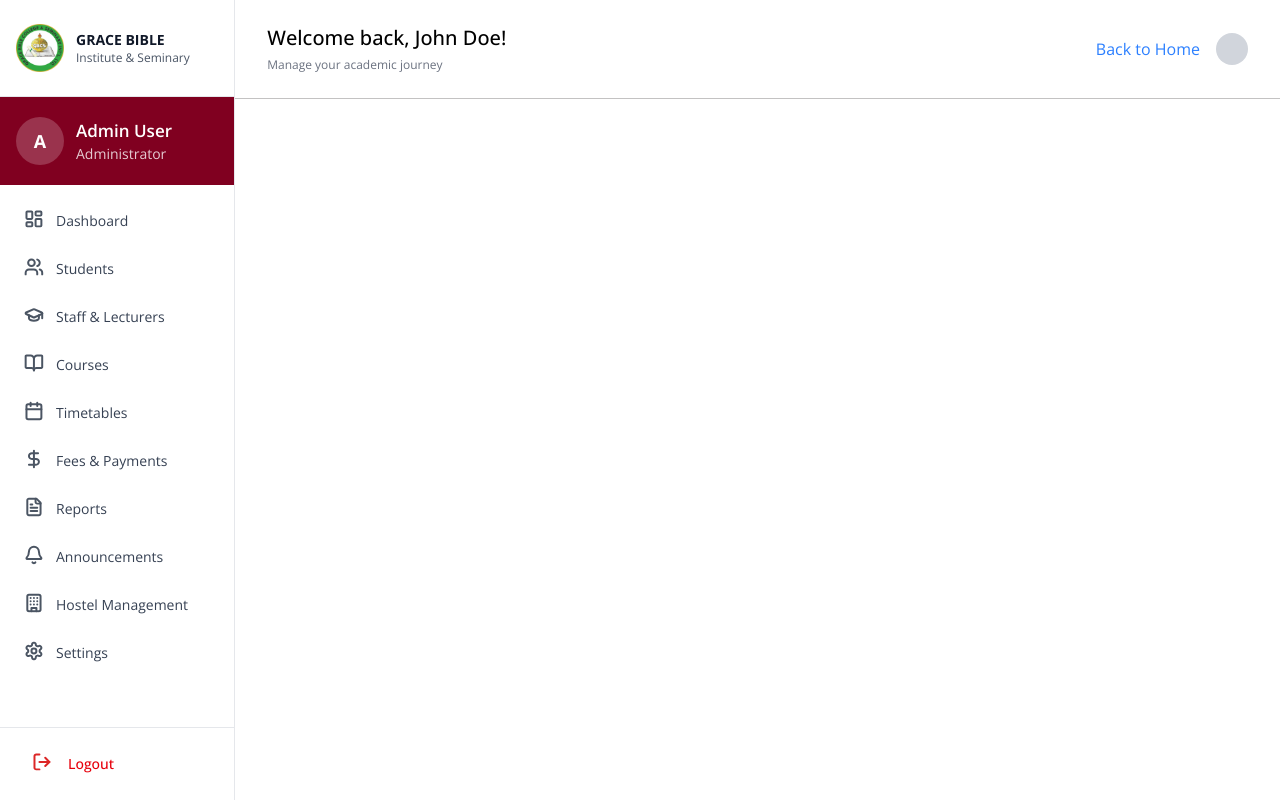
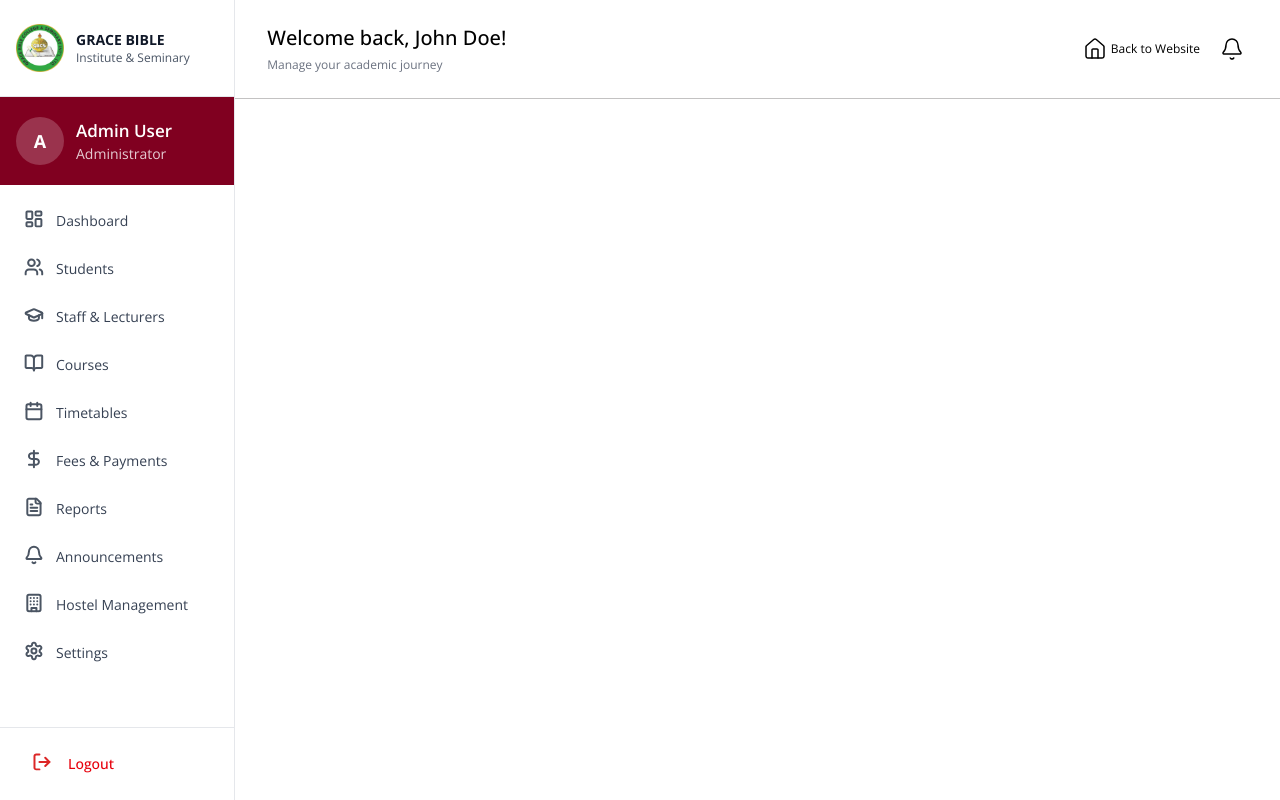
Before and after one commit to Victorwilly/gbcs, a React (Vite) app: page /dashboard in a window 1280 px wide. Built offline with nearby package versions, Linux system fonts and the light colour scheme.

Commit message:
dashboard header ui admin updated

```diff
--- a/src/components/Header/DashboardHeader.tsx
+++ b/src/components/Header/DashboardHeader.tsx
@@ -5,14 +5,65 @@ const DashboardHeader = () => {
     <header className="flex justify-between border-b-[0.5px] border-[#C3C2C2] w-full items-center py-6 px-[14px] md:px-[32px] bg-white">
       <div className="flex flex-col">
         <h1 className="text-xl font-medium">Welcome back, John Doe!</h1>
-        <p className="text-[#6B7280] pt-1 text-[12px]">Manage your academic journey</p>
+        <p className="text-[#6B7280] pt-1 text-[12px]">
+          Manage your academic journey
+        </p>
       </div>
 
       <div className="flex items-center">
-        <Link to="/home" className="text-blue-500 hover:underline">
-          Back to Home
+        <Link to="/" className="text-[12px] flex items-center gap-1 hover:underline">
+          <span aria-hidden>
+            <svg
+              width="24"
+              height="24"
+              viewBox="0 0 24 24"
+              fill="none"
+              xmlns="http://www.w3.org/2000/svg"
+            >
+              <path
+                d="M15 21V13C15 12.7348 14.8946 12.4804 14.7071 12.2929C14.5196 12.1054 14.2652 12 14 12H10C9.73478 12 9.48043 12.1054 9.29289 12.2929C9.10536 12.4804 9 12.7348 9 13V21"
+                stroke="black"
+                stroke-width="1.5"
+                stroke-linecap="round"
+                stroke-linejoin="round"
+              />
+              <path
+                d="M3 10.0002C2.99993 9.70928 3.06333 9.42183 3.18579 9.15793C3.30824 8.89402 3.4868 8.66001 3.709 8.47221L10.709 2.47321C11.07 2.16812 11.5274 2.00073 12 2.00073C12.4726 2.00073 12.93 2.16812 13.291 2.47321L20.291 8.47221C20.5132 8.66001 20.6918 8.89402 20.8142 9.15793C20.9367 9.42183 21.0001 9.70928 21 10.0002V19.0002C21 19.5306 20.7893 20.0394 20.4142 20.4144C20.0391 20.7895 19.5304 21.0002 19 21.0002H5C4.46957 21.0002 3.96086 20.7895 3.58579 20.4144C3.21071 20.0394 3 19.5306 3 19.0002V10.0002Z"
+                stroke="black"
+                stroke-width="1.5"
+                stroke-linecap="round"
+                stroke-linejoin="round"
+              />
+            </svg>
+          </span>
+          Back to Website
         </Link>
-        <div className="ml-4 w-8 h-8 bg-gray-300 rounded-full"></div>
+
+
+        <div className="ml-4 flex items-center justify-center w-8 h-8">
+          <svg
+            width="24"
+            height="24"
+            viewBox="0 0 24 24"
+            fill="none"
+            xmlns="http://www.w3.org/2000/svg"
+          >
+            <path
+              d="M10.2676 21C10.4431 21.304 10.6956 21.5565 10.9996 21.732C11.3037 21.9075 11.6485 21.9999 11.9996 21.9999C12.3506 21.9999 12.6955 21.9075 12.9995 21.732C13.3036 21.5565 13.556 21.304 13.7316 21"
+              stroke="black"
+              stroke-width="1.5"
+              stroke-linecap="round"
+              stroke-linejoin="round"
+            />
+            <path
+              d="M3.26225 15.326C3.13161 15.4692 3.0454 15.6472 3.0141 15.8385C2.9828 16.0298 3.00777 16.226 3.08595 16.4034C3.16414 16.5807 3.29218 16.7316 3.4545 16.8375C3.61682 16.9434 3.80642 16.9999 4.00025 17H20.0002C20.194 17.0001 20.3837 16.9438 20.5461 16.8381C20.7085 16.7324 20.8367 16.5817 20.9151 16.4045C20.9935 16.2273 21.0187 16.0311 20.9877 15.8398C20.9566 15.6485 20.8707 15.4703 20.7402 15.327C19.4102 13.956 18.0002 12.499 18.0002 8C18.0002 6.4087 17.3681 4.88258 16.2429 3.75736C15.1177 2.63214 13.5915 2 12.0002 2C10.4089 2 8.88282 2.63214 7.75761 3.75736C6.63239 4.88258 6.00025 6.4087 6.00025 8C6.00025 12.499 4.58925 13.956 3.26225 15.326Z"
+              stroke="black"
+              stroke-width="1.5"
+              stroke-linecap="round"
+              stroke-linejoin="round"
+            />
+          </svg>
+        </div>
       </div>
     </header>
   );
```
